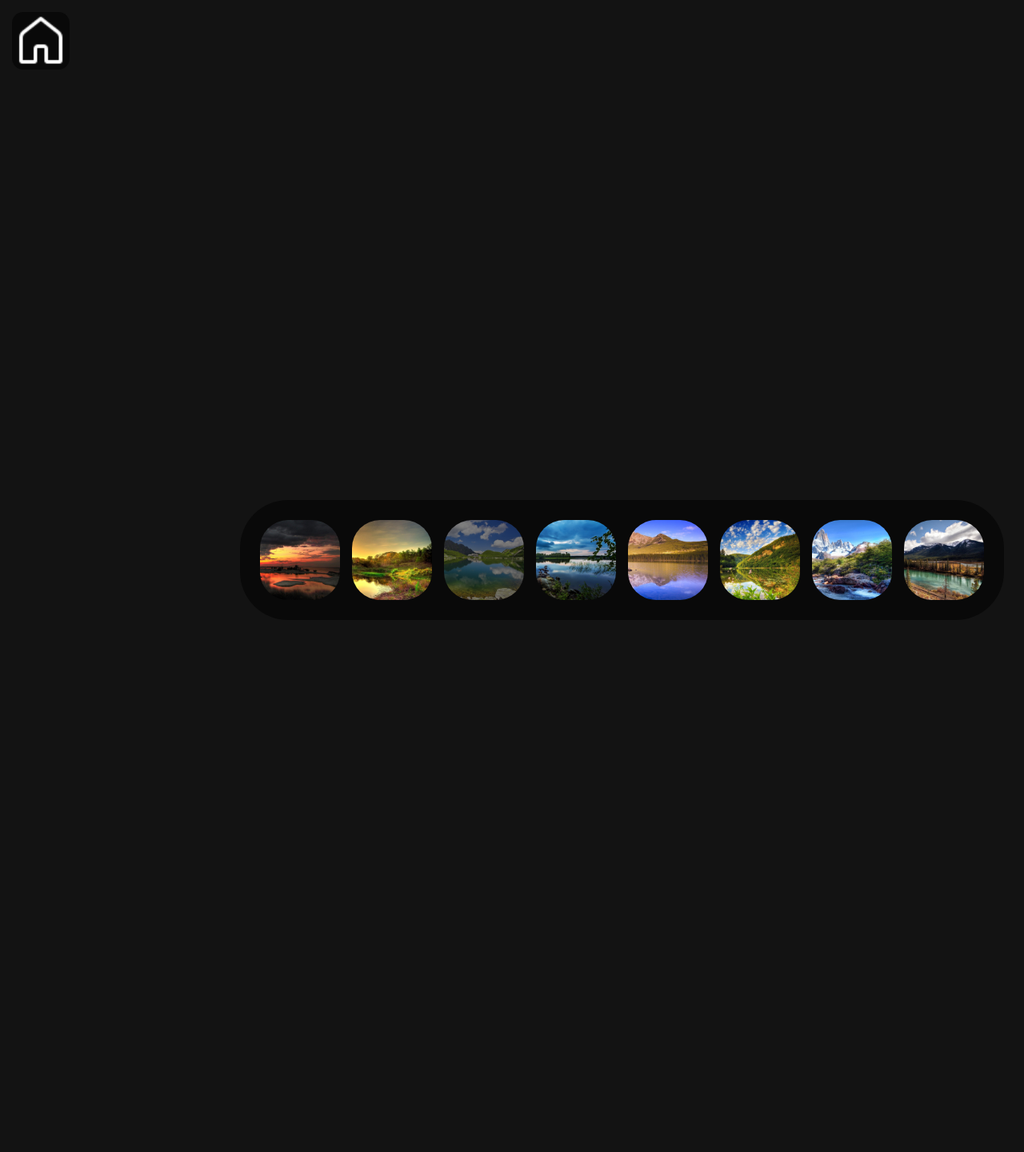
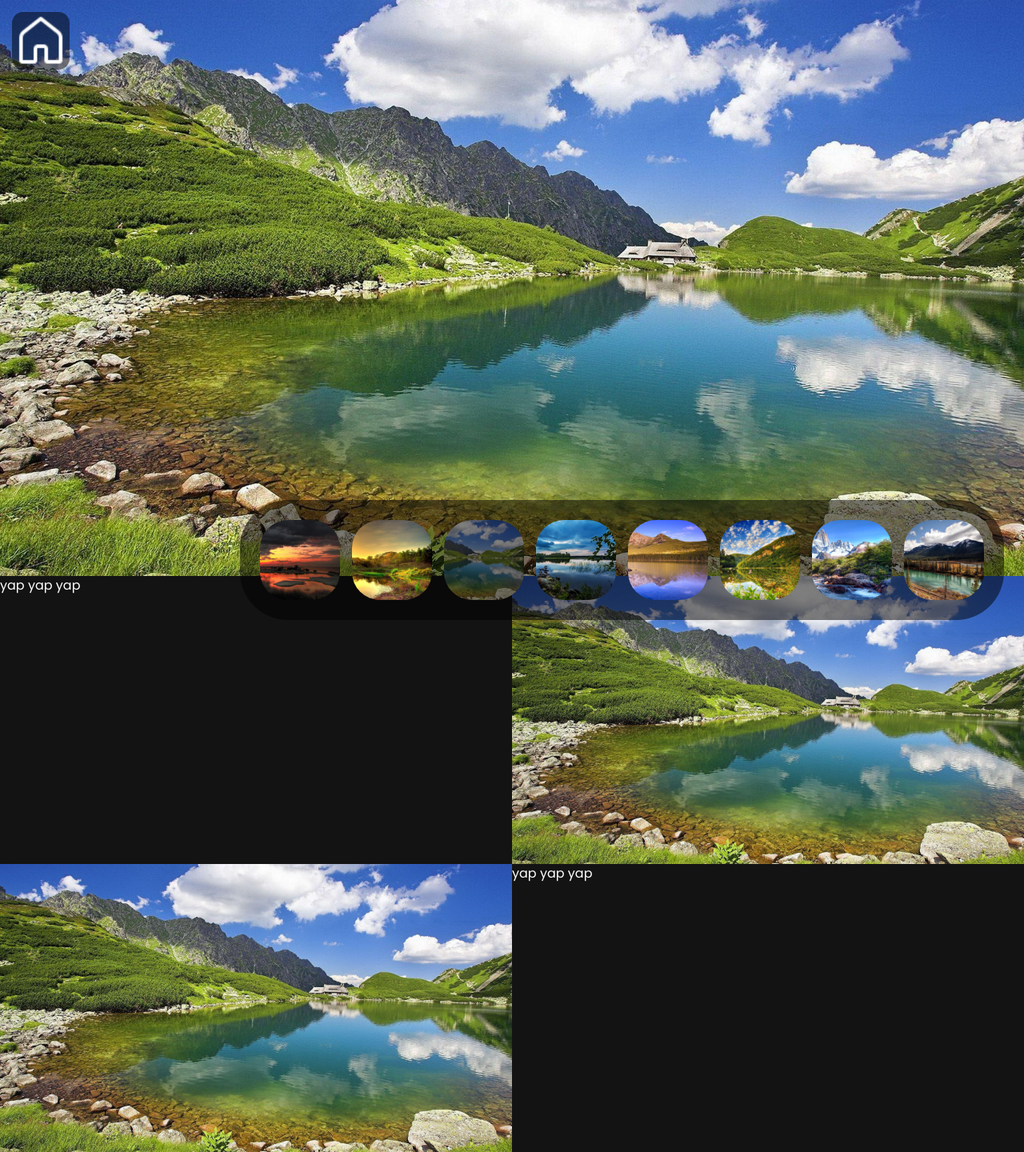
Before and after one commit to GabeRig/WebDesignBrief, a plain HTML site: page html_files/3.html in a window 1280 px wide. Shown: the whole page at 80% size. Before the commit the page ends 800 px from the top, so only its background shows below. Drawn offline with Linux system fonts and the light colour scheme.

Commit message:
Copy Paste of boxes to other Pages

```diff
--- a/html_files/3.html
+++ b/html_files/3.html
@@ -73,6 +73,26 @@
 
         </div>
 
+        <div id = "content-container">
+
+            <div class = "boxes" style="--width: 2">
+                <img class = "largeImage" src="../media/page_3/thumbnail_3.jpg">
+            </div>
+            <div class = "boxes" style="--width: 1">
+                <p> yap yap yap</p>
+            </div>
+            <div class = "boxes" style="--width: 1">
+                <img src="../media/page_3/thumbnail_3.jpg">
+            </div>
+            <div class = "boxes" style="--width: 1">
+                <img src="../media/page_3/thumbnail_3.jpg">
+            </div>
+            <div class = "boxes" style="--width: 1">
+                <p> yap yap yap</p>
+            </div>
+
+        </div>
+
     </body>
 
 </html>
```
Also changed, not shown: html_files/2.html (+20 -0 lines), html_files/4.html (+20 -0 lines), html_files/5.html (+20 -0 lines), html_files/6.html (+20 -0 lines), html_files/7.html (+20 -0 lines), html_files/8.html (+20 -0 lines).
